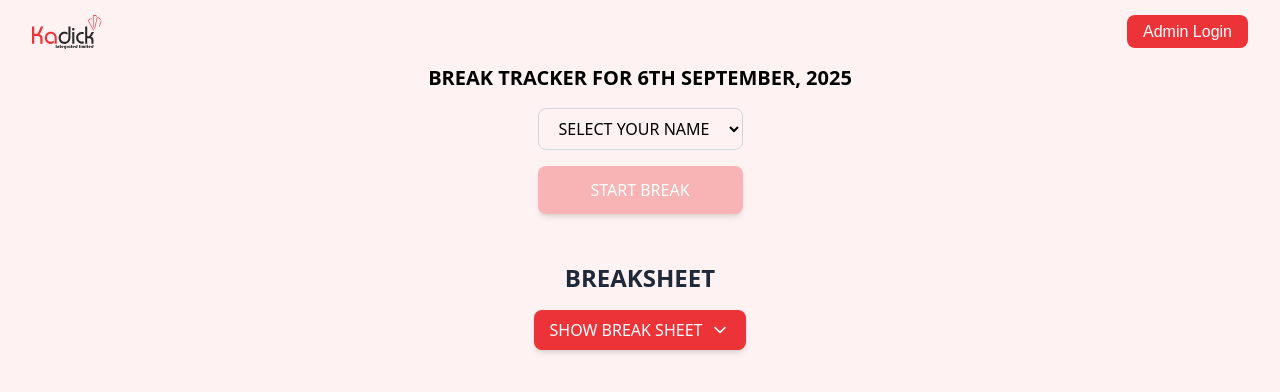
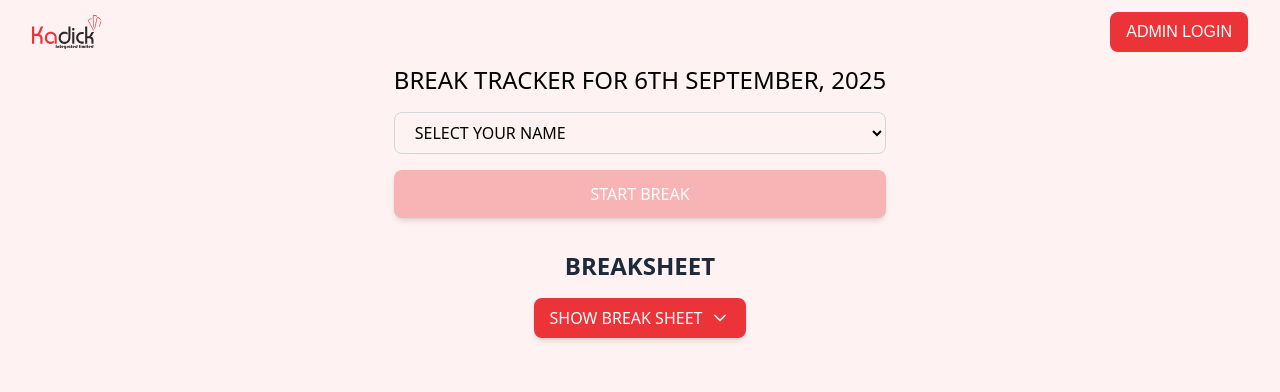
Before and after one commit to chukwuebuka1235/break-log, a Next.js app: page / in a window 1280 px wide. Shown: the top 392 px of the page. Built offline with nearby package versions, Linux system fonts and the light colour scheme.

Commit message:
modifications

```diff
--- a/app/admin/dashboard/page.js
+++ b/app/admin/dashboard/page.js
@@ -9,29 +9,8 @@ export default function Page() {
     const [isLoading, setIsLoading] = useState(false);
     const [totalBreaks, setTotalBreaks] = useState(0);
     const [ongoingBreaks, setOngoingBreaks] = useState(0);
-    const [logoutLoading, setLogoutLoading] = useState(false);
-    const router = useRouter()
-    const handleLogout = async () => {
-        setLogoutLoading(true)
+    const router = useRouter();
 
-        try {
-            const response = await fetch('/api/auth/logout', {
-                method: 'POST'
-            })
-            if (response.ok) {
-                router.push('/admin')
-                router.refresh() // REFRESH TO APPLY NEW COOKIE
-            } else {
-                const error = await response.json()
-                alert(error.error || "Logout Failed")
-            }
-        } catch (error) {
-            alert("Logout Failed , Please Try Again")
-        } finally {
-            setLogoutLoading(false)
-        }
-
-    }
     const fetchBreaks = async (date) => {
       setIsLoading(true);
       try {
@@ -68,16 +47,23 @@ export default function Page() {
           breakItem.employeeName,
           new Date(breakItem.breakStart).toLocaleString("en-NG", {
             timeZone: "Africa/Lagos",
+            hour: "2-digit",
+            minute: "2-digit",
+            hour12: true,
           }),
           breakItem.breakEnd
             ? new Date(breakItem.breakEnd).toLocaleString("en-NG", {
                 timeZone: "Africa/Lagos",
+                hour: "2-digit",
+                minute: "2-digit",
+                hour12: true,
               })
             : "Ongoing",
           breakItem.description || "No description",
           breakItem.breakEnd
             ? Math.round(
-                (new Date(breakItem.breakEnd) - new Date(breakItem.breakStart)) /
+                (new Date(breakItem.breakEnd) -
+                  new Date(breakItem.breakStart)) /
                   60000
               )
             : "In progress",
@@ -99,26 +85,16 @@ export default function Page() {
       return `${minutes} minutes`;
     };
 
-
-
-
-
     return (
-      <>
-        {/*HANDLES LOGOUT FUNCTION*/}
-        <button onClick={handleLogout} disabled={logoutLoading} className='cursor-pointer'>
-          {logoutLoading ? "Logging Out..." : "Logout"}
-        </button>
-
-
+      <div className="bg-[#fef2f2] min-h-[calc(100vh-64px)]">
         {/* DASHBOARD CONTENT */}
-        <div className="p-6 max-w-6xl mx-auto">
-          <h1 className="text-3xl font-bold mb-6">
+        <div className="p-6 max-w-6xl mx-auto ">
+          <h1 className="text-2xl mb-6 text-center">
             Break Management Dashboard
           </h1>
 
           {/* Date Selection and Stats */}
-          <div className="bg-white rounded-lg shadow-md p-6 mb-6">
+          <div className="bg-[#fef2f2] rounded-lg shadow-md p-6 mb-6">
             <div className="flex flex-wrap items-center justify-between gap-4 mb-4">
               <div>
                 <label className="block text-sm font-medium text-gray-700 mb-2">
@@ -134,24 +110,24 @@ export default function Page() {
 
               <div className="flex gap-4">
                 <div className="bg-blue-50 rounded-lg p-4 text-center">
-                  <div className="text-2xl font-bold text-blue-600">
+                  <div className="text-2xl font-bold text-blue-700">
                     {totalBreaks}
                   </div>
                   <div className="text-sm text-blue-800">Total Breaks</div>
                 </div>
 
-                <div className="bg-yellow-50 rounded-lg p-4 text-center">
-                  <div className="text-2xl font-bold text-yellow-600">
+                <div className="bg-amber-50 rounded-lg p-4 text-center">
+                  <div className="text-2xl font-bold text-amber-600">
                     {ongoingBreaks}
                   </div>
-                  <div className="text-sm text-yellow-800">Ongoing Breaks</div>
+                  <div className="text-sm text-amber-800">Ongoing Breaks</div>
                 </div>
               </div>
 
               <button
                 onClick={exportToCSV}
-                className="bg-green-600 text-white px-4 py-2 rounded hover:bg-green-700">
-                Export to CSV
+                className="bg-[#ec3338] text-white px-4 py-2 rounded hover:bg-[#f03a40]">
+                Export to Excel
               </button>
             </div>
           </div>
@@ -199,9 +175,9 @@ export default function Page() {
                                 hour: "2-digit",
                                 minute: "2-digit",
                                 hour12: true,
-                                day: "2-digit",
-                                month: "short",
-                                year: "numeric",
+                                // day: "2-digit",
+                                // month: "short",
+                                // year: "numeric",
                               }
                             )}
                           </td>
@@ -214,9 +190,9 @@ export default function Page() {
                                     hour: "2-digit",
                                     minute: "2-digit",
                                     hour12: true,
-                                    day: "2-digit",
-                                    month: "short",
-                                    year: "numeric",
+                                    // day: "2-digit",
+                                    // month: "short",
+                                    // year: "numeric",
                                   }
                                 )
                               : "Ongoing"}
@@ -245,6 +221,6 @@ export default function Page() {
             )}
           </div>
         </div>
-      </>
+      </div>
     );
 }
--- a/app/admin/page.js
+++ b/app/admin/page.js
@@ -36,10 +36,10 @@ export default function AdminLogin() {
   };
 
   return (
-    <div className="min-h-screen bg-[#fef2f2] flex items-center justify-center p-4">
+    <div className="min-h-[calc(100vh-64px)] bg-[#fef2f2] flex items-center justify-center p-4">
       <div className="bg-white rounded-xl shadow-lg p-8 w-full max-w-md">
         <h1 className="text-2xl font-bold text-center text-gray-800 mb-8">
-          Admin Login
+          ADMIN LOGIN
         </h1>
         <form onSubmit={handleSubmit} className="space-y-6">
           <input
@@ -55,7 +55,7 @@ export default function AdminLogin() {
             type="submit"
             disabled={isLoading}
             className="w-full bg-[#ec3338] text-white py-3 px-4 rounded-lg font-medium hover:bg-[#dc2626] transition-colors duration-200 disabled:bg-[#f8b4b4] disabled:cursor-not-allowed shadow-md hover:shadow-lg">
-            {isLoading ? "Logging in..." : "Login"}
+            {isLoading ? "LOGGING IN..." : "LOGIN"}
           </button>
         </form>
         <button
--- /dev/null
+++ b/app/components/Toast.js
@@ -0,0 +1,38 @@
+import { Toaster } from "react-hot-toast";
+
+export default function Toast() {
+  return (
+    <Toaster
+      position="bottom-right"
+      reverseOrder={false}
+      toastOptions={{
+        duration: 4000,
+        style: {
+          background: "#1e293b", // slate-800
+          color: "#fff",
+          fontWeight: "bold",
+        },
+        success: {
+          iconTheme: {
+            primary: "#ec3338",
+            secondary: "#fff",
+          },
+          style: {
+            background: "#ec3338",
+            color: "#fff",
+          },
+        },
+        error: {
+          iconTheme: {
+            primary: "#ec3338",
+            secondary: "#fff",
+          },
+          style: {
+            background: "#ec3338",
+            color: "#fff",
+          },
+        },
+      }}
+    />
+  );
+}
--- a/app/layout.js
+++ b/app/layout.js
@@ -1,6 +1,7 @@
 import { Geist, Geist_Mono } from "next/font/google";
 import "./globals.css";
 import {Navbar} from "@/app/layout/navbar"
+import Toast from "./components/Toast";
 
 const geistSans = Geist({
   variable: "--font-geist-sans",
@@ -26,6 +27,7 @@ export default function RootLayout({
         className={`${geistSans.variable} ${geistMono.variable} antialiased`}
       >
         <Navbar />
+        <Toast />
         {children}
       </body>
     </html>
--- a/app/layout/UserSelect.js
+++ b/app/layout/BreakManager.js
@@ -2,8 +2,9 @@
 import { Users } from "../../data";
 import { useEffect, useState } from "react";
 import { ChevronDown, ChevronUp } from "lucide-react";
+import toast from "react-hot-toast";
 
-export const UserSelect = ({ employeeName, setEmployeeName }) => {
+export const BreakManager = ({ employeeName, setEmployeeName }) => {
   const [data, setData] = useState([]);
   const [isLoading, setIsLoading] = useState(false);
   const [description, setDescription] = useState("");
@@ -68,15 +69,15 @@ export const UserSelect = ({ employeeName, setEmployeeName }) => {
       });
       if (response.ok) {
         const result = await response.json();
-        console.log("Break started for", name);
-        setUserHasActiveBreak(true); // Update state to show end button
-        await checkUserBreakStatus(name); // Refresh the data
+        toast.success(`Break started for ${name}`);
+        setUserHasActiveBreak(true);
+        await checkUserBreakStatus(name);
       } else {
-        console.log("failed to start break for", name);
+      toast.error(`failed to start break for ${name}`);
         alert("Failed to start break. Please try again.");
       }
     } catch (error) {
-      console.log("failed to start break for", name);
+      toast.error(`failed to start break for ${name}`);
       alert("Error starting break. Please try again.");
     } finally {
       setIsLoading(false);
@@ -106,15 +107,16 @@ export const UserSelect = ({ employeeName, setEmployeeName }) => {
       });
 
       if (response.ok) {
-        console.log("Break ended for", name);
-        setUserHasActiveBreak(false); // Update state to show start button
+        toast.success(`Break ended for ${name}`);
+        setUserHasActiveBreak(false);
+        setEmployeeName("");
         await checkUserBreakStatus(name); // Refresh the data
       } else {
-        console.log("failed to end break for", name);
+      toast.error(`failed to end break for ${name}`);
         alert("Failed to end break. Please try again.");
       }
     } catch (error) {
-      console.log("failed to end break for", name);
+      toast.error(`failed to end break for ${name}`);
       alert("Error ending break. Please try again.");
     } finally {
       setIsLoading(false);
@@ -142,10 +144,36 @@ export const UserSelect = ({ employeeName, setEmployeeName }) => {
       setIsLoading(false);
     }
   };
+  function formatDate(date) {
+    const day = date.getDate();
+    const month = date
+      .toLocaleString("en-US", { month: "long", timeZone: "Africa/Lagos" })
+      .toUpperCase();
+    const year = date.getFullYear();
 
+    // Function to add "st", "nd", "rd", "th"
+    const getOrdinal = (n) => {
+      if (n > 3 && n < 21) return "TH";
+      switch (n % 10) {
+        case 1:
+          return "ST";
+        case 2:
+          return "ND";
+        case 3:
+          return "RD";
+        default:
+          return "TH";
+      }
+    };
+    return `${day}${getOrdinal(day)} ${month}, ${year}`;
+  }
+  const today = new Date();
   return (
-    <>
-      <div className="flex flex-col gap-4">
+    <div className="min-h-[calc(100vh-64px)]">
+      <div className="flex flex-col gap-4 ">
+        <h1 className="text-2xl ">
+          BREAK TRACKER FOR {formatDate(today)}{" "}
+        </h1>
         <select
           className="border border-gray-300 rounded-lg px-4 py-2 focus:outline-none focus:ring-2 focus:ring-[#ec3338] focus:border-transparent disabled:bg-gray-100"
           value={employeeName}
@@ -221,7 +249,7 @@ export const UserSelect = ({ employeeName, setEmployeeName }) => {
         <div>
           {showBreaksheet && (
             <div className="overflow-x-auto">
-              <table className="w-full border-collapse">
+              <table className="w-full">
                 <thead className="bg-gray-50">
                   <tr>
                     <th className="px-6 py-3 text-left text-xs font-medium text-gray-500 uppercase tracking-wider border-b">
@@ -242,7 +270,19 @@ export const UserSelect = ({ employeeName, setEmployeeName }) => {
                   </tr>
                 </thead>
                 <tbody className="bg-white divide-y divide-gray-200">
-                  {data.map((item, index) => (
+                  {data
+                    .filter((item) => {
+                      const breakStartDate = new Date(item.breakStart);
+                      const today = new Date();
+
+                      // Check if break started today (same day, month, and year)
+                      return (
+                        breakStartDate.getDate() === today.getDate() &&
+                        breakStartDate.getMonth() === today.getMonth() &&
+                        breakStartDate.getFullYear() === today.getFullYear()
+                      );
+                    })
+                    .map((item, index) => (
                       <tr
                         key={index}
                         className={item.breakEnd ? "" : "bg-blue-50"}>
@@ -293,6 +333,6 @@ export const UserSelect = ({ employeeName, setEmployeeName }) => {
           )}
         </div>
       </div>
-    </>
+    </div>
   );
 };
--- a/app/layout/navbar.js
+++ b/app/layout/navbar.js
@@ -1,10 +1,41 @@
-'use client'
-import Image from "next/image"
-import Link from "next/link"
-import { useRouter } from "next/navigation"
+"use client";
+import Image from "next/image";
+import { usePathname, useRouter } from "next/navigation";
+import { useEffect, useState } from "react";
 
 export const Navbar = () => {
-    const router = useRouter()
+  const router = useRouter();
+  const pathname = usePathname();
+  const [isAuthenticated, setIsAuthenticated] = useState(false);
+  const [isDashboardPage, setIsDashboardPage] = useState(false);
+
+  useEffect(() => {
+    const dashboardActive = pathname.includes("/admin/dashboard");
+    setIsDashboardPage(dashboardActive);
+    // console.log(dashboardActive, "dashboard active");
+  }, [pathname]);
+
+  // const handleLogout = async () => {
+  //   try {
+  //     const response = await fetch("/api/auth/logout", {
+  //       method: "POST",
+  //       headers: {
+  //         "Content-Type": "application/json",
+  //       },
+  //     });
+  //     if (response.ok) {
+  //       setIsAuthenticated(false);
+  //       router.push("/admin");
+  //       router.refresh();
+  //     } else {
+  //       const error = await response.json();
+  //       alert(error.error || "Logout Failed");
+  //     }
+  //   } catch (error) {
+  //     alert("Logout Failed , Please Try Again");
+  //   }
+  // };
+
   return (
     <nav className="bg-[#fef2f2] shadow-sm ">
       <div className="flex items-center justify-between h-16 max-w-7xl mx-auto px-4 sm:px-6 lg:px-8 ">
@@ -17,19 +48,17 @@ export const Navbar = () => {
             onClick={() => router.push("/")}
             className="cursor-pointer hover:opacity-80 transition-opacity"
           />
-            {/* <h1 className="ml-3 text-xl font-semibold text-gray-800 hidden sm:block">
-              Break Tracker
-            </h1> */}
         </section>
-
         <section>
-            <Link
-              href="/admin"
-              className="bg-[#ec3338] text-white px-4 py-2 rounded-lg hover:bg-red-500 transition-colors font-medium">
-              Admin Login
-            </Link>
+          {!isDashboardPage &&
+            <button
+              onClick={() => router.push("/admin")}
+              className="cursor-pointer bg-[#ec3338] text-white px-4 py-2 rounded-lg hover:bg-red-500">
+              ADMIN LOGIN
+            </button>
+          }
         </section>
       </div>
     </nav>
   );
-}
+};
--- a/app/page.js
+++ b/app/page.js
@@ -1,39 +1,14 @@
 "use client";
 import { useState , useEffect } from "react";
-import { UserSelect } from "./layout/UserSelect";
+import { BreakManager } from "./layout/BreakManager";
 
 export default function Home() {
   const [employeeName, setEmployeeName] = useState("");
 
-  function formatDate(date) {
-    const day = date.getDate();
-    const month = date
-      .toLocaleString("en-US", { month: "long", timeZone: "Africa/Lagos" })
-      .toUpperCase();
-    const year = date.getFullYear();
-
-    // Function to add "st", "nd", "rd", "th"
-    const getOrdinal = (n) => {
-      if (n > 3 && n < 21) return "TH";
-      switch (n % 10) {
-        case 1: return "ST";
-        case 2: return "ND";
-        case 3: return "RD";
-        default: return "TH";
-      }
-    };
-    return `${day}${getOrdinal(day)} ${month}, ${year}`;
-  }
-  const today = new Date();
-  // console.log(today);
-
   return (
-    <div className="font-sans min-h-[calc(100vh-64px)] bg-[#fef2f2]">
+    <div className="font-sans bg-[#fef2f2]">
       <div className="flex flex-col items-center justify-center gap-4">
-        <h1 className="text-xl font-semibold">
-          BREAK TRACKER FOR {formatDate(today)}{" "}
-        </h1>
-        <UserSelect
+        <BreakManager
           employeeName={employeeName}
           setEmployeeName={setEmployeeName}
         />
--- a/lib/db.js
+++ b/lib/db.js
@@ -18,7 +18,7 @@ export async function initDb() {
       description TEXT
     )
   `);
-    console.log("Database Initialized");
+    // console.log("Database Initialized");
     await db.close();
 }
 
--- a/package.json
+++ b/package.json
@@ -12,6 +12,7 @@
     "next": "15.5.0",
     "react": "19.1.0",
     "react-dom": "19.1.0",
+    "react-hot-toast": "^2.6.0",
     "sqlite": "^5.1.1",
     "sqlite3": "^5.1.7"
   },
```
Also changed, not shown: app/api/auth/login/route.js (+7 -0 lines), app/api/auth/logout/route.js (+7 -0 lines), 2 other files (tests, documents, lock files or other folders). Lines whose indentation alone changed are shown as unchanged.
